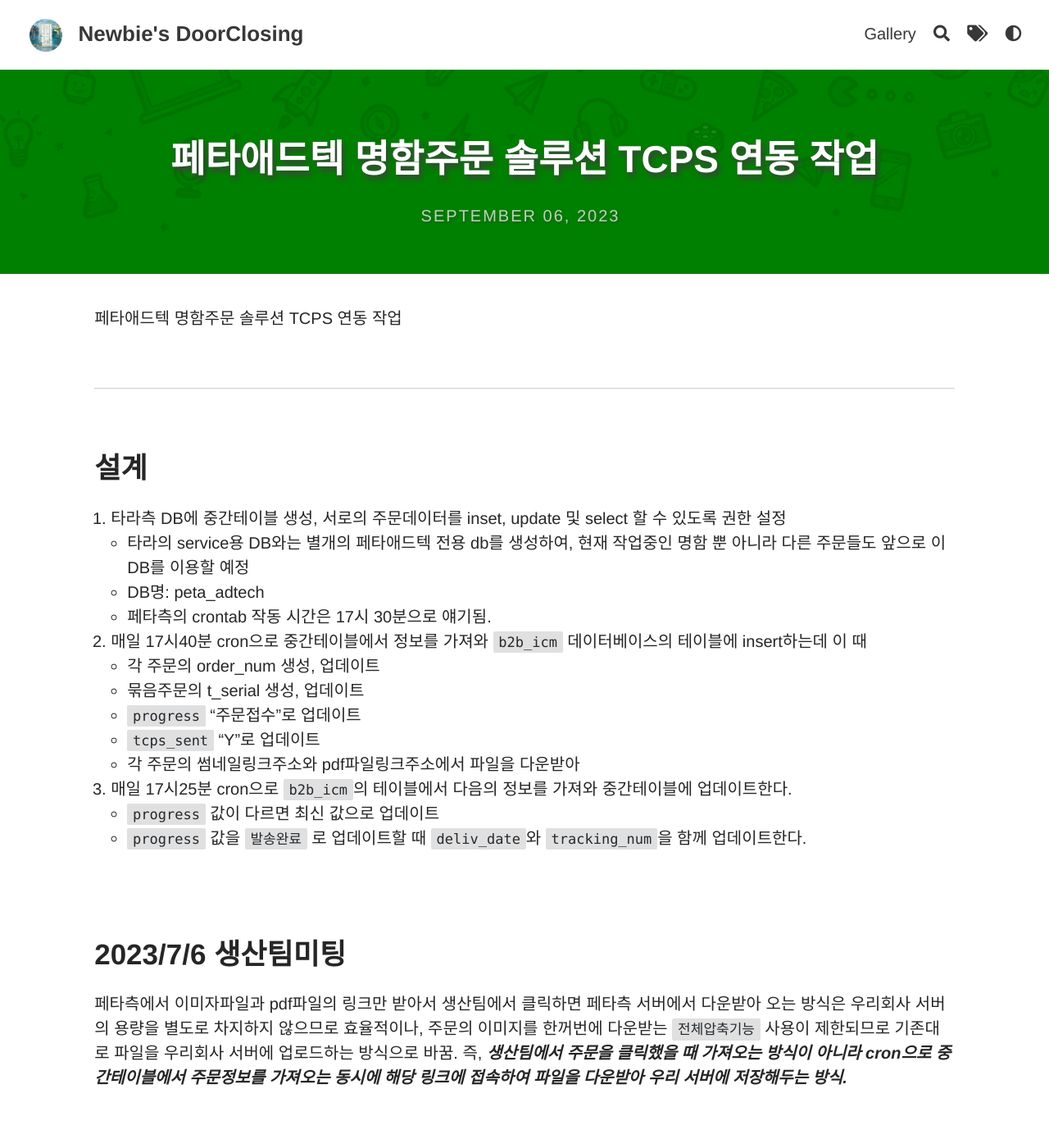
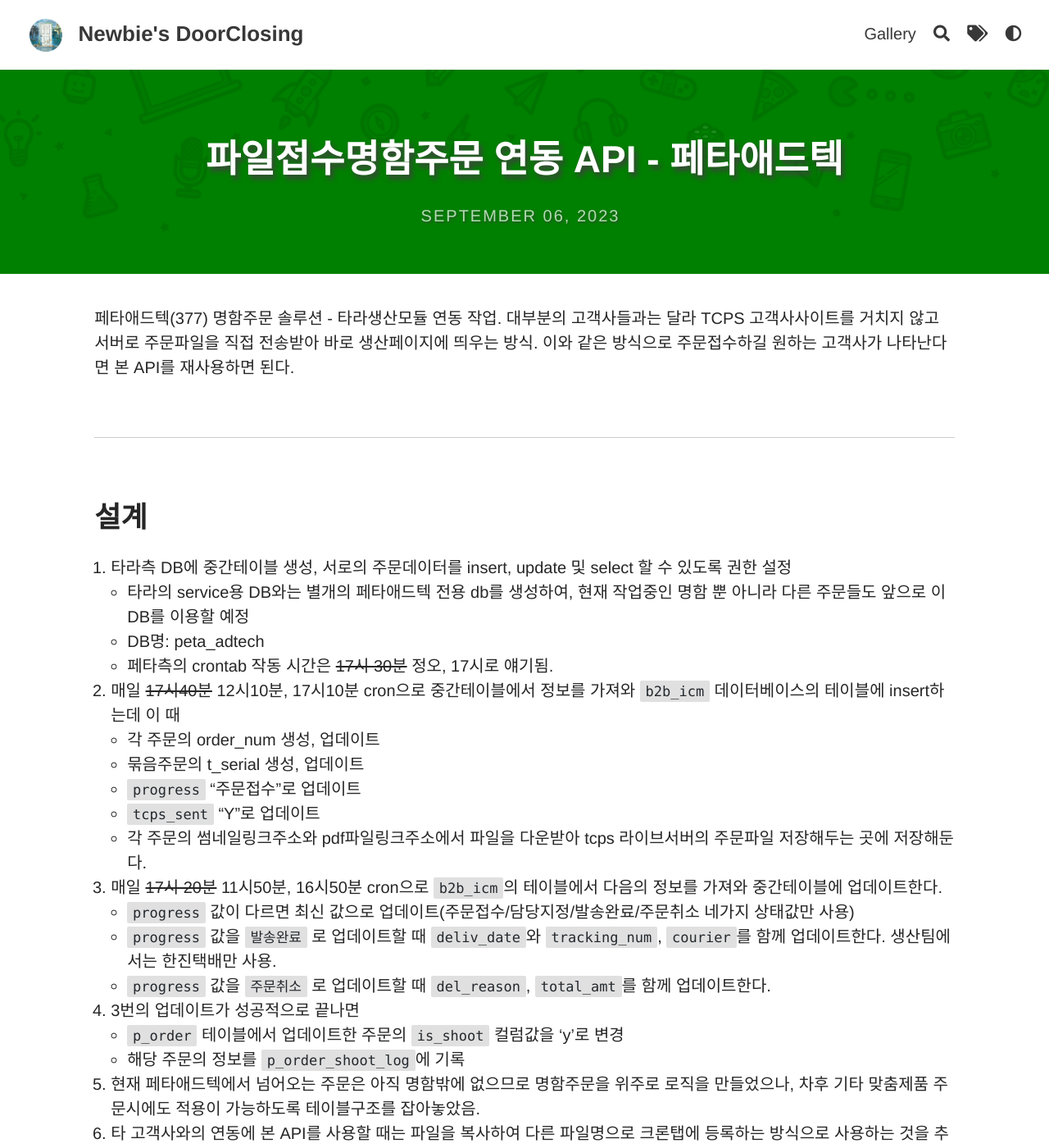
Before and after one commit to fffight88/fffight88.github.io, a Jekyll site: the page built from _jobdetail/peta-adtech.md, in a window 1280 px wide and 1400 px high. Shown: the whole window at 82% size. Built offline with Jekyll 4.4.1, drawn with Linux system fonts in a browser that asks for light colours; a script that is not in the unit is left out; comment, search, counter and statistics services are not loaded; some of the changed text lies outside the part shown.

Commit message:
페타애드텍 작업 업데이트

````diff
--- a/_jobdetail/peta-adtech.md
+++ b/_jobdetail/peta-adtech.md
@@ -1,13 +1,13 @@
 ---
 layout: post
-title: "페타애드텍 명함주문 솔루션 TCPS 연동 작업"
-tags: [페타, peta]
+title: "파일접수명함주문 연동 API - 페타애드텍"
+tags: [파일명함, peta, 페타]
 img: "/assets/img/jobdetail/peta_adtech_logo.png"
 color: green
 published: true
 ---
 
-페타애드텍 명함주문 솔루션 TCPS 연동 작업
+페타애드텍(377) 명함주문 솔루션 - 타라생산모듈 연동 작업. 대부분의 고객사들과는 달라 TCPS 고객사사이트를 거치지 않고 서버로 주문파일을 직접 전송받아 바로 생산페이지에 띄우는 방식. 이와 같은 방식으로 주문접수하길 원하는 고객사가 나타난다면 본 API를 재사용하면 된다.
 
 <br>
 
@@ -17,28 +17,39 @@
 
 ## 설계
 
-1. 타라측 DB에 중간테이블 생성, 서로의 주문데이터를 inset, update 및 select 할 수 있도록 권한 설정
+1. 타라측 DB에 중간테이블 생성, 서로의 주문데이터를 insert, update 및 select 할 수 있도록 권한 설정
    - 타라의 service용 DB와는 별개의 페타애드텍 전용 db를 생성하여, 현재 작업중인 명함 뿐 아니라 다른 주문들도 앞으로 이 DB를 이용할 예정
    - DB명: peta_adtech
-   - 페타측의 crontab 작동 시간은 17시 30분으로 얘기됨.
-2. 매일 17시40분 cron으로 중간테이블에서 정보를 가져와 `b2b_icm` 데이터베이스의 테이블에 insert하는데 이 때
+   - 페타측의 crontab 작동 시간은 ~~17시 30분~~ 정오, 17시로 얘기됨.
+2. 매일 ~~17시40분~~ 12시10분, 17시10분 cron으로 중간테이블에서 정보를 가져와 `b2b_icm` 데이터베이스의 테이블에 insert하는데 이 때
    - 각 주문의 order_num 생성, 업데이트
    - 묶음주문의 t_serial 생성, 업데이트
    - `progress` "주문접수"로 업데이트
    - `tcps_sent` "Y"로 업데이트
-   - 각 주문의 썸네일링크주소와 pdf파일링크주소에서 파일을 다운받아
-3. 매일 17시25분 cron으로 `b2b_icm`의 테이블에서 다음의 정보를 가져와 중간테이블에 업데이트한다.
-   - `progress` 값이 다르면 최신 값으로 업데이트
-   - `progress` 값을 `발송완료` 로 업데이트할 때 `deliv_date`와 `tracking_num`을 함께 업데이트한다.
+   - 각 주문의 썸네일링크주소와 pdf파일링크주소에서 파일을 다운받아 tcps 라이브서버의 주문파일 저장해두는 곳에 저장해둔다.
+3. 매일 ~~17시 20분~~ 11시50분, 16시50분 cron으로 `b2b_icm`의 테이블에서 다음의 정보를 가져와 중간테이블에 업데이트한다.
+   - `progress` 값이 다르면 최신 값으로 업데이트(주문접수/담당지정/발송완료/주문취소 네가지 상태값만 사용)
+   - `progress` 값을 `발송완료` 로 업데이트할 때 `deliv_date`와 `tracking_num`, `courier`를 함께 업데이트한다. 생산팀에서는 한진택배만 사용.
+   - `progress` 값을 `주문취소` 로 업데이트할 때 `del_reason`, `total_amt`를 함께 업데이트한다.
+4. 3번의 업데이트가 성공적으로 끝나면
+   - `p_order` 테이블에서 업데이트한 주문의 `is_shoot` 컬럼값을 'y'로  변경
+   - 해당 주문의 정보를 `p_order_shoot_log`에 기록
+5. 현재 페타애드텍에서 넘어오는 주문은 아직 명함밖에 없으므로 명함주문을 위주로 로직을 만들었으나, 차후 기타 맞춤제품 주문시에도 적용이 가능하도록 테이블구조를 잡아놓았음.
+6. 타 고객사와의 연동에 본 API를 사용할 때는 파일을 복사하여 다른 파일명으로 크론탭에 등록하는 방식으로 사용하는 것을 추천: 각 고객사마다 별도의 데이터베이스를 만들어 그 DB에 대한 접속권한만을 줄 예정이기 때문.
 
 <br>
 <br>
-
 
 ## 2023/7/6 생산팀미팅
 
 페타측에서 이미자파일과 pdf파일의 링크만 받아서 생산팀에서 클릭하면 페타측 서버에서 다운받아 오는 방식은 우리회사 서버의 용량을 별도로 차지하지 않으므로 효율적이나, 주문의 이미지를 한꺼번에 다운받는 `전체압축기능` 사용이 제한되므로 기존대로 파일을 우리회사 서버에 업로드하는 방식으로 바꿈. 즉, ***생산팀에서 주문을 클릭했을 때 가져오는 방식이 아니라 cron으로 중간테이블에서 주문정보를 가져오는 동시에 해당 링크에 접속하여 파일을 다운받아 우리 서버에 저장해두는 방식.***
 
+<br>
+<br>
+
+## 2023/8/30 전략영업팀
+
+* 페타 주문정보 insert 시각 및 시행횟수 변경: 기존에는 매일 17시 30분 1회였으나, 매일 정오, 17시 2회로 변경
 <br>
 <br>
 
@@ -63,7 +74,8 @@
 
 ```php
 $c_serial = 377;  // 페타애드텍의 tcps상 고객사시리얼
-$t_serial = $c_serial.time();
+$t_serial_peta = $tdata[`t_serial_peta`]; // 페타측의 t_serial을 테이블에서 가져와서 대입
+$t_serial = $c_serial.$t_serial_peta();
 ```
 
 <br>
@@ -82,13 +94,41 @@
 ### 주문파일 저장폴더 지정 로직
 
 ```php
-$namecard_files_folder_path_1 = $_SERVER['DOCUMENT_ROOT'] . "templ_storage/tpa001/" . date("ymd");
-$namecard_files_folder_path_2 = $namecard_files_folder_path_1 . "/" . $mem_id . "_" . $t_serial;
-
-if (file_exists($namecard_files_folder_path_1) == false) mkdir($namecard_files_folder_path_1, 0777, true);
-$namecard_files_folder_path_2 = $namecard_files_folder_path_1 . "/" . $mem_id . "_" . $t_serial;
-if (file_exists($namecard_files_folder_path_2) == false) mkdir($namecard_files_folder_path_2, 0777, true);
+$namecard_files_folder_path = $_SERVER['DOCUMENT_ROOT'] . "templ_storage/tpa001/" . date("ymd") . "/" . $mem_id . "_" . $t_serial;
+if (file_exists($namecard_files_folder_path) == false) mkdir($namecard_files_folder_path, 0777, true);
 ```
 
 <br>
 <br>
+
+### 데이터베이스 접근 클래스 PDO
+
+[https://www.php.net/manual/en/class.pdo.php](https://www.php.net/manual/en/class.pdo.php) 참조
+
+```php
+// DB접속로직
+$host = $example_host;
+$database = $example_database;
+$user_name = $example_username;
+$user_password = $example_password;
+$pdo = new PDO("mysql:host=$host; dbname=$database", $user_name, $user_password);
+$pdo->setAttribute(PDO::ATTR_ERRMODE, PDO::ERRMODE_EXCEPTION); // 에러 모드 설정
+
+// 쿼리에 변수선언 및 매칭, 쿼리 실행
+$var = 'example_var';
+$query = "SELECT * FROM `example_table` WHERE `example_column` = :var"; // :변수명 형태로 변수 선언
+$stmt = $pdo->prepare($query); // 변수에 쿼리 담기
+$stmt->bindParam(':var', $var, PDO::PARAM_STR); // 쿼리문에 선언된 변수명에 실제 변수 매칭하기. 세번째 파라메터 생략가능. 두번째 파라메터에 변수가 아니라 값을 직접 주고싶을 때에는 bindParam() 아닌 bindValue() 사용
+$stmt->execute(); // 쿼리 실행
+
+// try~catch 블록에서 catch블록 에러 표시방법
+try
+{
+
+}
+catch (PDOException $e)
+{
+   echo "Error: " . $e->getMessage() . "<br>";
+   die();
+}
+```
````
Also changed, not shown: other parts of _jobdetail/peta-adtech.md (+1 -1 lines), _jobdetail/tcps-management.md (+2 -2 lines).
